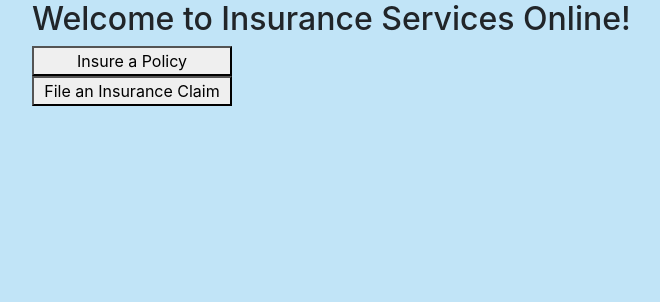
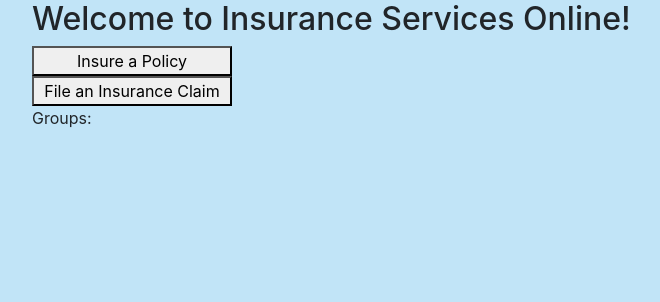
Before and after one commit to saulius-p/django_insurance, a Django app: page /insurance/ in a window 1280 px wide. Shown: the part 174-476 px from the top of the page, without its empty margins (53-713 px from the left). Run offline with Django 4.2, Linux system fonts and the light colour scheme; some libraries are stand-ins or nearby versions.

Commit message:
12th commit. User group identification. New button "All policies".

```diff
--- a/insurance/templates/base.html
+++ b/insurance/templates/base.html
@@ -84,6 +84,11 @@
                     </svg>
                     {{ user }}</a></li>
                 <li class="nav-item"><a class="nav-link" href="{% url 'my-policies' %}">My policies</a></li>
+                {% for group in user.groups.all %}
+                    {% if group.name == "Underwriters" %}
+                        <li class="nav-item"><a class="nav-link" href="">All policies</a></li>
+                    {% endif %}
+                {% endfor %}
                 <li class="nav-item"><a class="nav-link" href="{% url 'logout' %}?next=/insurance">logout</a>
                 {% else %}
                 <li class="nav-item">
--- a/insurance/templates/index.html
+++ b/insurance/templates/index.html
@@ -18,6 +18,12 @@
         <button style="width: 200px;">File an Insurance Claim</button>
     </a>
 
+    <p>Groups: {% for group in user.groups.all %}
+                   {{ group }}
+               {% endfor%}
+
+    </p>
+
 </body>
 
 {% endblock %}
```
Also changed, not shown: db.sqlite3.
